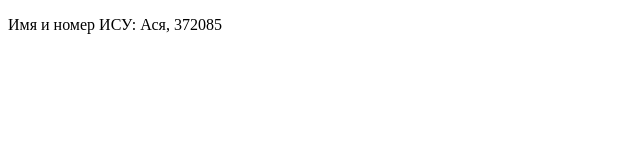
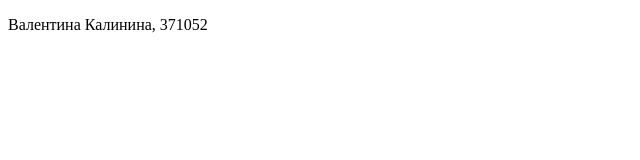
Before and after one commit to KikimoraVirus/itmo-osint-371052.github.io, a plain HTML site: page index.html in a window 1280 px wide. Shown: the full height of the page, 0-640 px from the left. Drawn offline with Linux system fonts and the light colour scheme.

Commit message:
Update index.html

```diff
--- a/index.html
+++ b/index.html
@@ -4,6 +4,6 @@
     <title>Угон домена:</title>
   </head>
   <body>
-    <p>Имя и номер ИСУ: Ася, 372085</p>
+    <p>Валентина Калинина, 371052</p>
   </body>
 </html>
```
